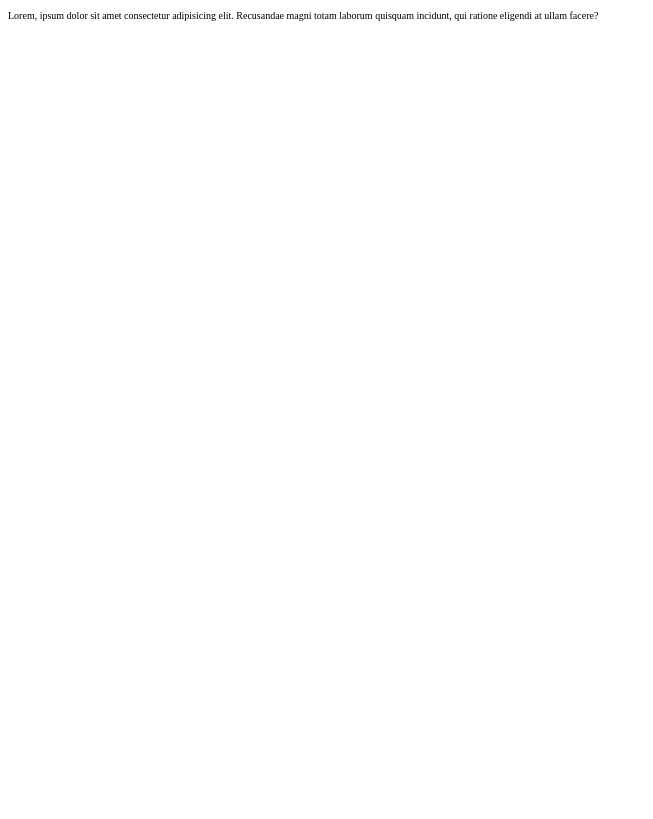
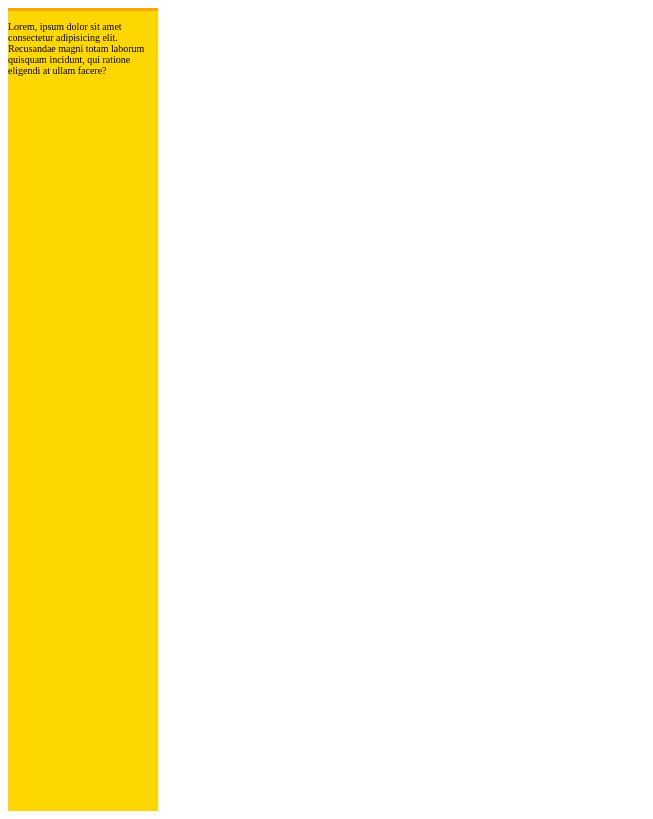
Before and after one commit to daczarne/mosh_html_css, a plain HTML site: page part_02/01_layout/05_measurement_units/index.html in a window 1280 px wide. Shown: the whole page, without its empty margins (0-653 px from the left). Drawn offline with Linux system fonts and the light colour scheme.

Commit message:
measurement units

```diff
--- a/part_02/01_layout/05_measurement_units/index.html
+++ b/part_02/01_layout/05_measurement_units/index.html
@@ -8,7 +8,7 @@
     <title>Measurement units</title>
   </head>
   <body>
-    <div class="fixed-box">
+    <div class="box">
       <p>
         Lorem, ipsum dolor sit amet consectetur adipisicing elit. Recusandae
         magni totam laborum quisquam incidunt, qui ratione eligendi at ullam
```
